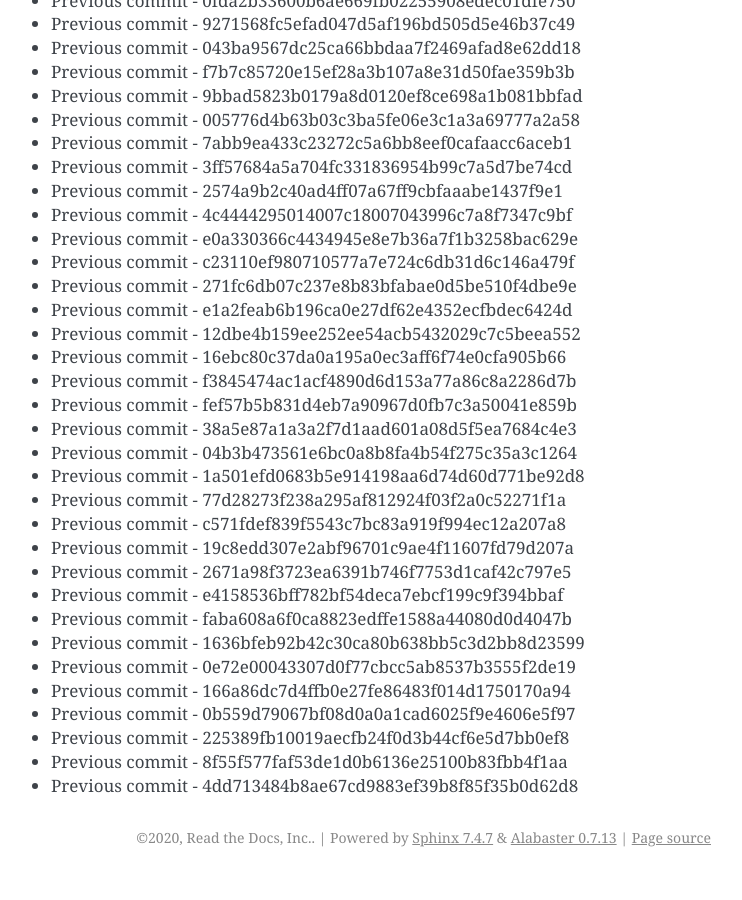
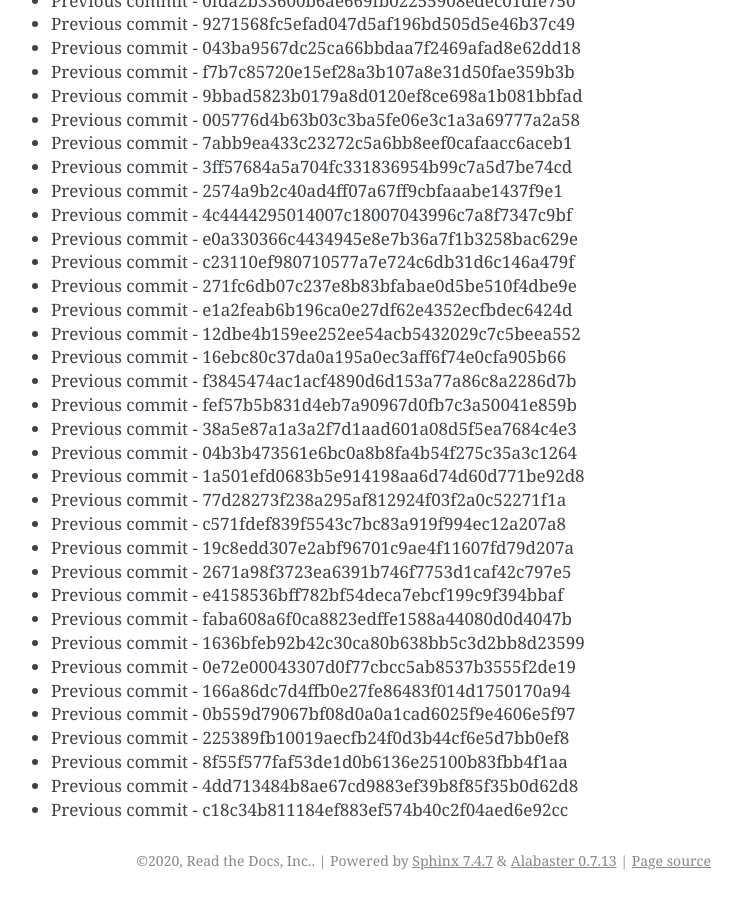
Before and after one commit to readthedocs/rtd-git-stresstest, a Sphinx documentation site: the page built from docs/updates.rst, in a window 1280 px wide and 900 px high, scrolled down 88989 px. Shown: the whole window, without its empty margins (399-1141 px from the left). Built offline with Sphinx 7.4.7, drawn with Linux system fonts in a browser that asks for light colours; before the commit the page ends 89866 px from its top, so only the background shows below that.

Commit message:
Generating commit from previous: c18c34b811184ef883ef574b40c2f04aed6e92cc

```diff
--- a/docs/updates.rst
+++ b/docs/updates.rst
@@ -3771,3 +3771,4 @@ It can be tested for any performance characteristics.
 * Previous commit - 225389fb10019aecfb24f0d3b44cf6e5d7bb0ef8
 * Previous commit - 8f55f577faf53de1d0b6136e25100b83fbb4f1aa
 * Previous commit - 4dd713484b8ae67cd9883ef39b8f85f35b0d62d8
+* Previous commit - c18c34b811184ef883ef574b40c2f04aed6e92cc
```
